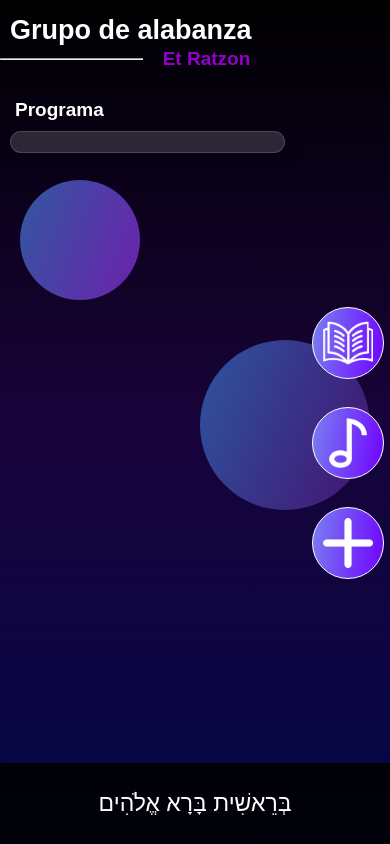
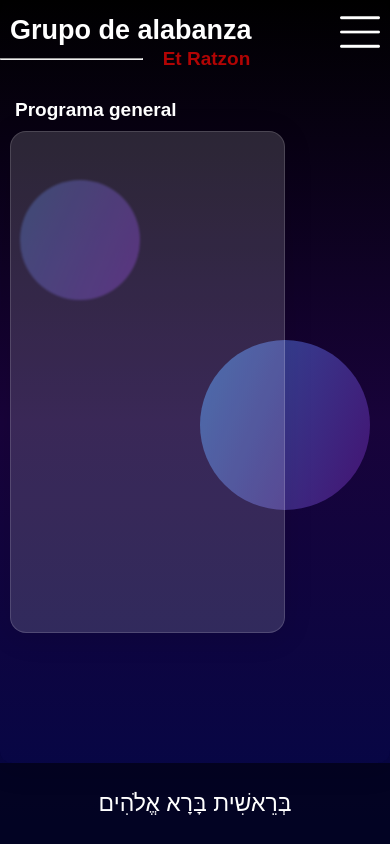
Before and after one commit to fran815/acordes, a Flask app: page / in a window 390 px wide. Run offline with Flask 3, Linux system fonts and the light colour scheme; data that the repository does not hold is empty.

Commit message:
update 1.17

```diff
--- a/static/css/index.css
+++ b/static/css/index.css
@@ -23,6 +23,7 @@ body {
     border-radius: 50%;
     background: #4075DA;
     background: linear-gradient(112deg,rgb(45, 85, 158) 0%, rgb(68, 18, 114) 100%);
+    filter: blur(0.7px);
 }
 .second-ball {
     position: absolute;
@@ -35,6 +36,8 @@ body {
     border-radius: 50%;
     background: #4075DA;
     background: linear-gradient(112deg,rgb(49, 88, 160) 0%, rgb(110, 32, 173) 100%);
+    filter: blur(1px);
+    opacity: 0.5;
 }
 
 footer {
@@ -43,7 +46,7 @@ footer {
     width: 100%;
     height: 90px;
     color: white;
-    background-color: rgba(0, 0, 0, 0.85);
+    background-color: rgba(0, 0, 0, 0.5);
 }
 .main-footer {
     display: flex;
@@ -111,6 +114,7 @@ footer {
     margin-left: 20px;
 }
 .theme-div {
+    display: flex;
     width: 100%;
     /* text-align: center; */
 }
@@ -133,6 +137,20 @@ a {
 
     font-size: 22px;
     font-weight: bold;
+}
+/* MENU IMAGE */
+
+.img-menu {
+    background-image: url(/static/css/imgs/menu-abierto.png);
+    background-size: cover;
+    background-position: center;
+
+    width: 40px;
+    height: 40px;
+
+    position: absolute;
+    top: 12px;
+    right: 10px;
 }
 
 
@@ -163,7 +181,11 @@ a {
 .table-div {
     display: flex;
     width: 100%;
+    height: 500px;
     justify-content: left;
+
+    overflow-y: scroll;
+    scrollbar-color: rgba(128, 128, 128, 0.5) transparent;
 }
 table {
     width: 25%;
@@ -198,6 +220,9 @@ tbody td {
 
 
 @media (max-width:650px) {
+    body {
+        overflow-x: hidden;
+    }
     /* MAIN DIV */
     .main-div {
         width: 100%;
@@ -239,7 +264,7 @@ tbody td {
     }
     #nums-counter {
         width: 50px;
-        text-align: right;
+        text-align: center;
         white-space: pre;
 
         font-size: 28px;
@@ -254,7 +279,11 @@ tbody td {
         display: flex;
         justify-content: center;
         width: 70%;
+        height: 500px;
         margin-left: 10px;
+
+        overflow-y: scroll;
+        scrollbar-color: rgba(128, 128, 128, 0.5) transparent;
 
         background: rgba(255, 255, 255, 0.15);
         border-radius: 16px;
@@ -274,7 +303,7 @@ tbody td {
         margin-left: 0;
     }
     .theme-div {
-        width: 70%;
+        width: 100%;
         text-align: left;
         margin-top: 15px;
     }
@@ -287,25 +316,36 @@ tbody td {
 
     /* CIRCLE OPTIONS */
     .circle-menu-div {
+        display: none;
         position: absolute;
-        width: 15%;
+        width: 90px;
 
         right: 0;
-        bottom: 170px;
-        /* background-color: red; */
+        bottom: 325px;
+
+        animation: anim 200ms;
+        transform-origin: 100% 0%;
     }
+
     .circle-options-div {
-        display: flex;
-        flex-direction: column;
-        justify-content: center;
         width: 100%;
+        height: 150px;
     }
     .menu-circle-option {
+        /* display: flex;
+        justify-content: center;
+        align-items: center; */
         display: flex;
-        justify-content: center;
         align-items: center;
         width: 100%;
         height: 100px;
+
+        /* background-color: yellow; */
+        margin-block: 10px;
+    }
+    .menu-circle-option a {
+        /* background-color: gray; */
+        margin-left: 10px;
     }
     .img-option {
         display: flex;
@@ -315,10 +355,12 @@ tbody td {
         height: 70px;
         /* background-color: orangered; */
         border-radius: 50%;
-        border: 1px solid white;
+        border: 1px solid rgba(255, 255, 255, 0.6);
 
         background: #7981F1;
-        background: linear-gradient(100deg,rgba(121, 129, 241, 1) 0%, rgb(111, 1, 255) 100%);
+        background: linear-gradient(100deg,rgb(143, 121, 241) 0%, rgb(56, 1, 255) 100%);
+
+        animation: movimiento-izquierda 2s ease-in-out 0s;
     }
     #book {
         width: 50px;
@@ -349,6 +391,9 @@ tbody td {
     }
 
 
+
+
+
     /* GROUP NAME */
     .group-name {
         display: flex;
@@ -366,7 +411,7 @@ tbody td {
         width: 180px;
         margin-left: 20px;
 
-        color: rgb(147, 0, 206);
+        color: rgb(177, 4, 4);
     }
     .group-name-separ {
         width: 0px;
@@ -388,3 +433,15 @@ tbody td {
         display: none;
     }
 }
+
+
+@keyframes anim {
+    0% {
+        transform: scaleX(0);
+        opacity: 1;
+    }
+    100% {
+        transform: scaleX(1);
+        opacity: 1;
+    }
+}
--- a/templates/index.html
+++ b/templates/index.html
@@ -15,6 +15,11 @@
         <div class="main-header">
             <div class="theme-div">
                 <h1>Grupo de alabanza</h1>
+                <div class="menu-img-section">
+                    <div class="menu-section">
+                        <div class="img-menu" id="img-menu" onclick="optionButton()"></div>
+                    </div>
+                </div>
             </div>
             <div class="group-name">
                 <hr class="theme-line">
@@ -31,13 +36,9 @@
             </div>
         </div>
 
-        <!-- <div class="separate">
-            <hr>
-        </div> -->
-
         <br>
 
-        <h4 class="program-msg">Programa</h4>
+        <h4 class="program-msg">Programa general</h4>
         <div class="table-section">
             <div>
                 <form action="/song" method="post" id="myHomeMethod">
@@ -53,14 +54,14 @@
                                 {% if x[0] == "Bienvenida" or x[0] == "Especial" or x[0] == "Predicación" or x[0] == "Acción de gracias" or x[0] == "Otro" %}
                                     <td>
                                         <div class="element-td">
-                                            <div id="nums-counter">{{ loop.index }}. </div>
+                                            <div id="nums-counter">{{ loop.index }}</div>
                                             <div style="font-weight: bold; color: white; font-size: 17px;">{{ x[0] }}</div>
                                         </div>
                                     </td>
                                 {% else %}
                                     <td>
                                         <div class="element-td">
-                                            <div id="nums-counter">{{ loop.index }}. </div>
+                                            <div id="nums-counter">{{ loop.index }}</div>
                                             <div onclick="searchClick(this)">{{ x[0] }}</div>
                                         </div>
                                     </td>
@@ -71,7 +72,7 @@
                 </table>
             </div>
 
-            <div class="circle-menu-div">
+            <div class="circle-menu-div" id="circle-menu-div">
                 <div class="circle-options-div">
                     <div class="menu-circle-option">
                         <a href="{{ url_for('search') }}">
@@ -130,6 +131,25 @@
 
         myForm.submit();
     }
+
+
+    function optionButton() {
+        var opt = document.getElementById("circle-menu-div");
+
+        if (opt.style.display == 'block') {
+            opt.animate([
+                {transform: "scaleX(100%)", opacity: 1},
+                {transform: "scaleX(0%)", opacity: 0}
+            ], {duration: 350},
+            );
+            setTimeout(function() {
+                opt.style.display = "none";
+            }, 200);
+        }
+        else {
+            opt.style.display = 'block';
+        }
+    }
 </script>
 
 </html>
```
Also changed, not shown: templates/selector.html (+12 -0 lines), static/css/imgs/menu-abierto.png (added).
